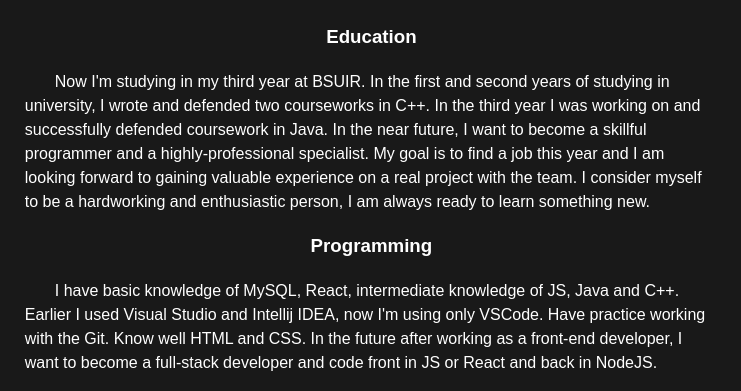
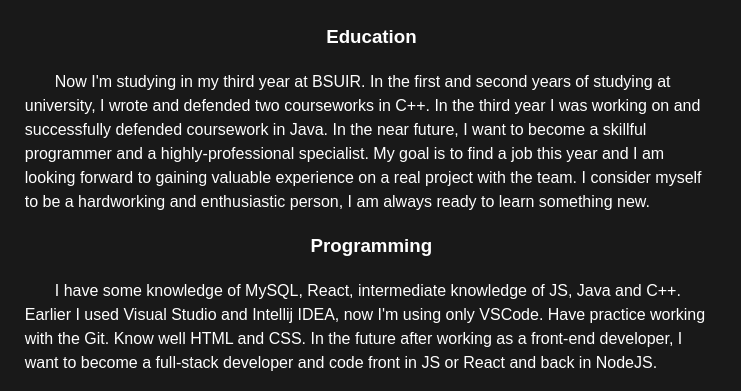
Before and after one commit to Altair20177/CV, a plain HTML site: page index.html in a window 1280 px wide. Shown: the part 208-599 px from the top of the page, 434-1175 px from the left. Drawn offline with Linux system fonts and the light colour scheme.

Commit message:
refactor: update text

```diff
--- a/index.html
+++ b/index.html
@@ -24,13 +24,13 @@
                     <div class="educ">
                         <h3>Education</h3>
                         <p>
-                            Now I'm studying in my third year at BSUIR. In the first and second years of studying in university, I wrote and defended two courseworks in C++. In the third year I was working on and successfully defended coursework in Java. In the near future, I want to become a skillful programmer and a highly-professional specialist. My goal is to find a job this year and I am looking forward to gaining valuable experience on a real project with the team. I consider myself to be a hardworking and enthusiastic person, I am always ready to learn something new.
+                            Now I'm studying in my third year at BSUIR. In the first and second years of studying at university, I wrote and defended two courseworks in C++. In the third year I was working on and successfully defended coursework in Java. In the near future, I want to become a skillful programmer and a highly-professional specialist. My goal is to find a job this year and I am looking forward to gaining valuable experience on a real project with the team. I consider myself to be a hardworking and enthusiastic person, I am always ready to learn something new.
                         </p>
                     </div>
                     <div class="program">
                         <h3>Programming</h3>
                         <p>
-                            I have basic knowledge of MySQL, React, intermediate knowledge of JS, Java and C++. Earlier I used Visual Studio and Intellij IDEA, now I'm using only VSCode. Have practice working with the Git. Know well HTML and CSS. In the future after working as a front-end developer, I want to become a full-stack developer and code front in JS or React and back in NodeJS.
+                            I have some knowledge of MySQL, React, intermediate knowledge of JS, Java and C++. Earlier I used Visual Studio and Intellij IDEA, now I'm using only VSCode. Have practice working with the Git. Know well HTML and CSS. In the future after working as a front-end developer, I want to become a full-stack developer and code front in JS or React and back in NodeJS.
                         </p>
                     </div>
                     <div class="skills-hobbies">
```
